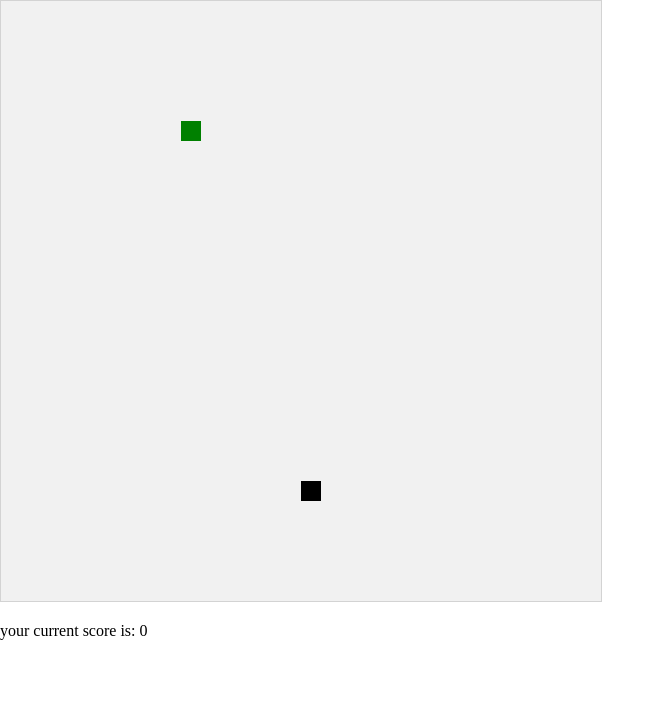
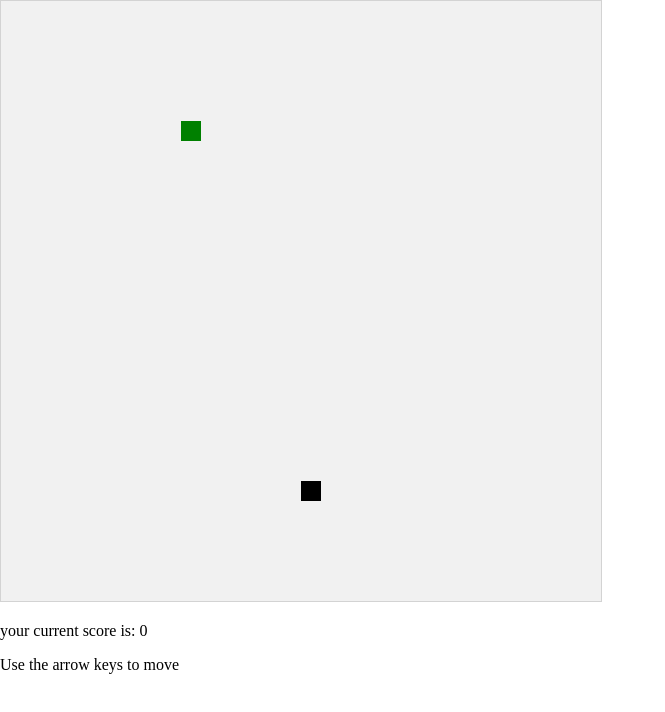
Before and after one commit to NPrada/snake-game, a plain HTML site: page index.html in a window 1280 px wide. Shown: the whole page, without its empty margins (0-665 px from the left). Drawn offline with Linux system fonts and the light colour scheme.

Commit message:
small hint on html page

```diff
--- a/index.html
+++ b/index.html
@@ -9,6 +9,7 @@
 </head>
 <body onload="startGame()">
 <p>your current score is: <a id="score">0</a></p>
+<p>Use the arrow keys to move</p>
 </body>
 
 <script src="js/index.js"></script>
```
